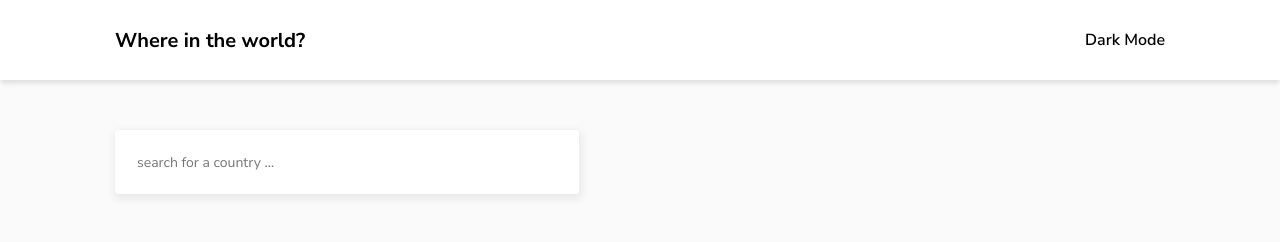
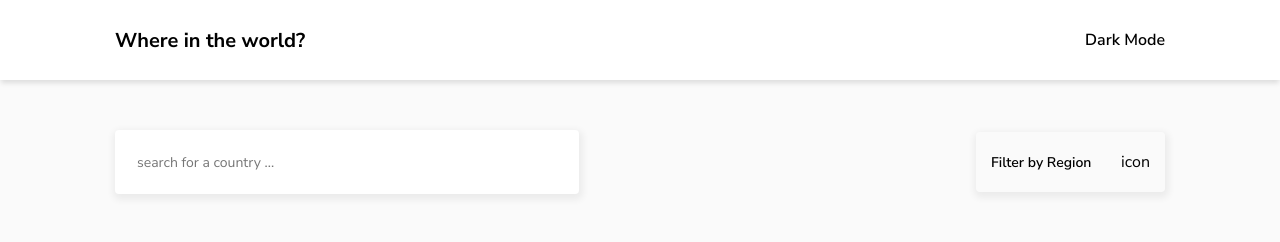
Before and after one commit to Sabamoradi/CountriesAPI, a Vue app: page / in a window 1280 px wide. Shown: the top 242 px of the page. Built offline with nearby package versions, Linux system fonts and the light colour scheme.

Commit message:
add filter dropdown

```diff
--- a/src/components/global/Filters/index.vue
+++ b/src/components/global/Filters/index.vue
@@ -1,6 +1,68 @@
 <template>
-    <div class="filter-container">
-        <p></p>
-
+  <div class="filter-container">
+    <div class="first-section" @click="openMenu = !openMenu">
+      <p class="size-14 font-semi-bold">Filter by Region</p>
+      <div>icon</div>
     </div>
+    <div class="second-section" :class="{ 'show-menu': openMenu }">inja</div>
+  </div>
 </template>
+<script>
+export default {
+  data() {
+    return {
+      openMenu: false,
+    };
+  },
+};
+</script>
+<style scoped>
+.filter-container {
+  height: 60px;
+  width: 100%;
+  box-shadow: 1px 3px 7px 3px var(--box-shadow-light);
+  border-radius: 4px;
+  position: relative;
+}
+.first-section {
+  padding: 0 15px;
+  display: flex;
+  align-items: center;
+  justify-content: space-between;
+  height: 100%;
+}
+.second-section {
+  position: absolute;
+  width: 100%;
+  min-height: 50px;
+  background: red;
+  box-shadow: 1px 3px 7px 3px var(--box-shadow-light);
+  left: 0;
+  margin-top: 6px;
+  border-radius: 4px;
+  animation-name: openMenu;
+  animation-duration: 1s;
+  display: none;
+}
+.show-menu {
+  display: block;
+  /* animation-name: closeMenu;
+  animation-duration: 1s; */
+}
+@keyframes openMenu {
+  0% {
+    opacity: 0;
+  }
+  100% {
+    opacity: 1;
+  }
+}
+@keyframes closeMenu {
+  0% {
+    opacity: 1;
+  }
+  100% {
+    opacity: 0;
+  }
+}
+</style>
--- a/src/views/Home/index.vue
+++ b/src/views/Home/index.vue
@@ -2,11 +2,13 @@
   <div>
     <top-menu />
     <div class="second-section">
-      <div class="container">
+      <div class="container second-wrapper">
         <div class="left-section">
           <text-input :placeText="'search for a country ...'" />
         </div>
-        <div class="right-section"></div>
+        <div class="right-section">
+          <filters/>
+        </div>
       </div>
     </div>
     <div class="third-section">
@@ -18,6 +20,7 @@
     </div>
   </div>
 </template>
+
 <script>
 import TopMenu from '@/components/TopMenu';
 
@@ -25,11 +28,14 @@ import TextInput from '@/components/global/Input';
 
 import HomeCard from '@/components/HomeCard';
 
+import Filters from '@/components/global/Filters';
+
 export default {
   components: {
     TopMenu,
     TextInput,
     HomeCard,
+    Filters,
   },
 };
 </script>
@@ -41,10 +47,18 @@ export default {
 .left-section {
   width: 40%;
 }
+.right-section{
+  width: 18%;
+}
 .cards-wrapper {
   display: flex;
   align-items: center;
   flex-wrap: wrap;
   gap: 50px;
 }
+.second-wrapper{
+  display: flex;
+  justify-content: space-between;
+  align-items: center;
+}
 </style>
```
Also changed, not shown: src/assets/css/variable.css (+7 -7 lines).
